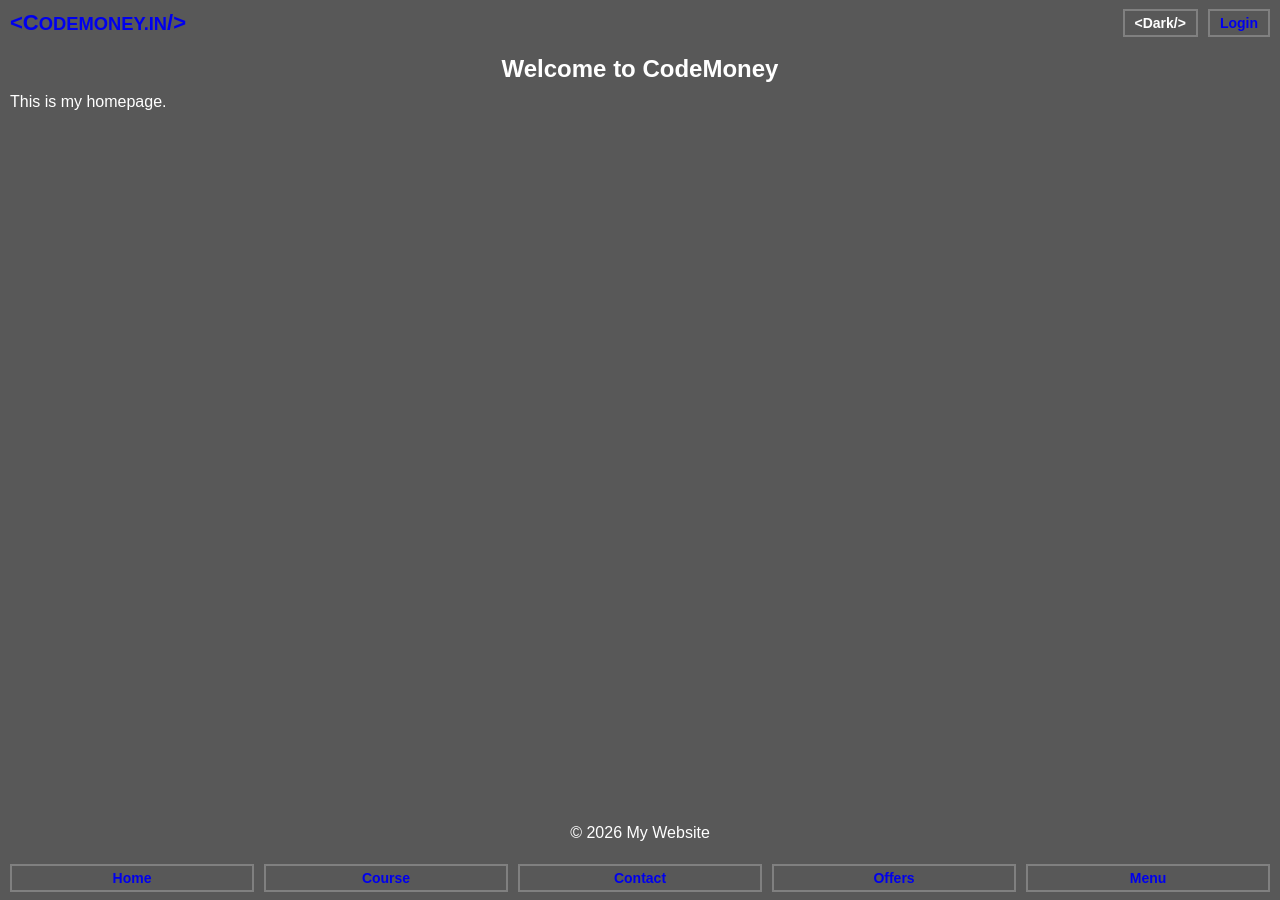
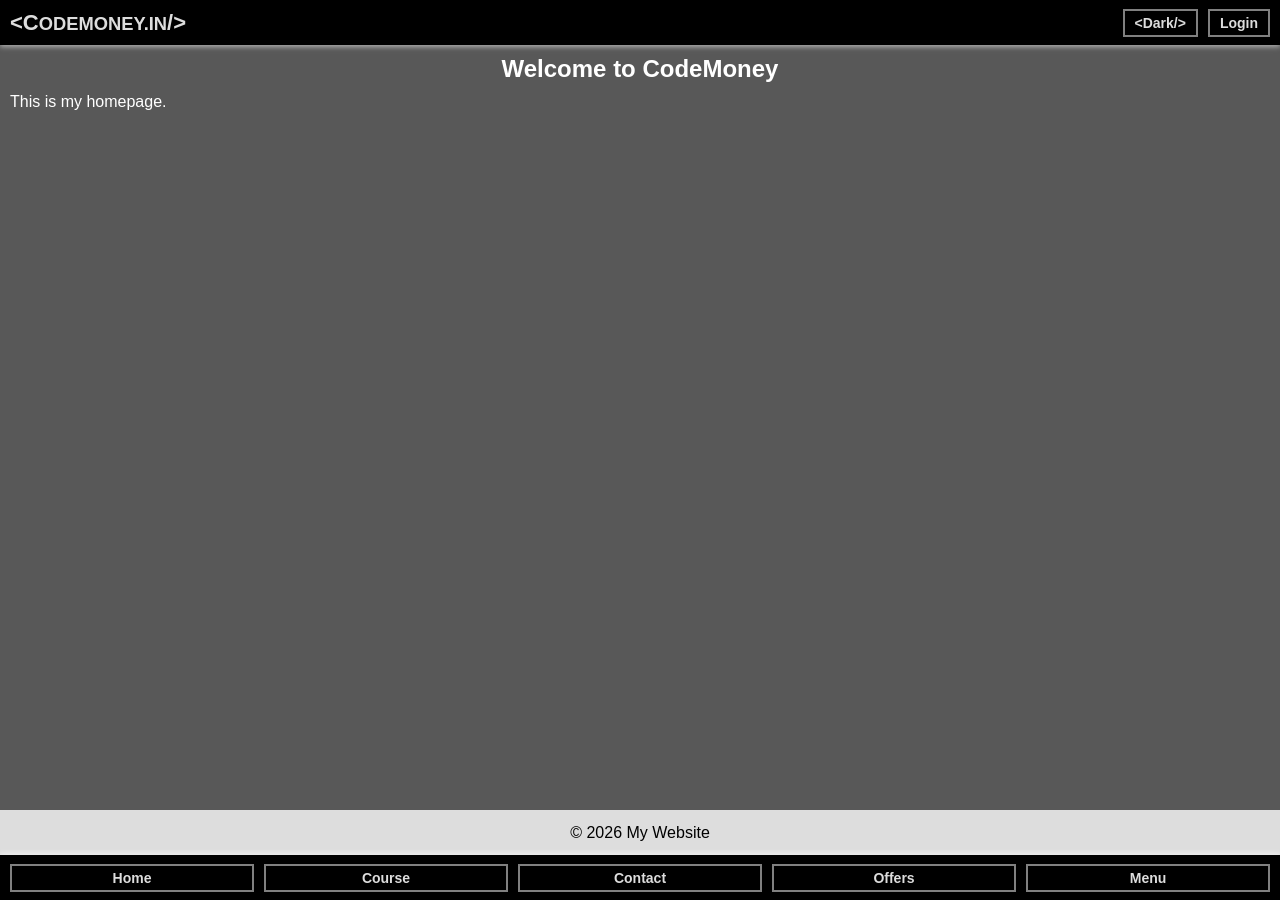
Before and after one commit to naahchi/testing, a Jekyll site: the page built from index.html, in a window 1280 px wide. Built offline with Jekyll 4.4.1, drawn with Linux system fonts in a browser that asks for light colours.

Commit message:
Update dark.css

```diff
--- a/css/dark.css
+++ b/css/dark.css
@@ -3,3 +3,21 @@ body{
     color: white;
     transition: background 0.3s, color 0.3s
 }
+.top_nav{
+    background-color: #000;
+    box-shadow: 0 2px 5px 0 rgba(255, 255, 255, 0.5);
+}
+.logo{
+    color: #dddddd;
+}
+.bottom_nav{
+    background-color: #000;
+    box-shadow: 0 -2px 5px 0 rgba(255, 255, 255, 0.5);
+}
+.top_nav_box a, .bottom_nav a{
+    color: #dddddd;
+}
+footer{
+    background-color: #dddddd;
+    color: #000;
+}
```
